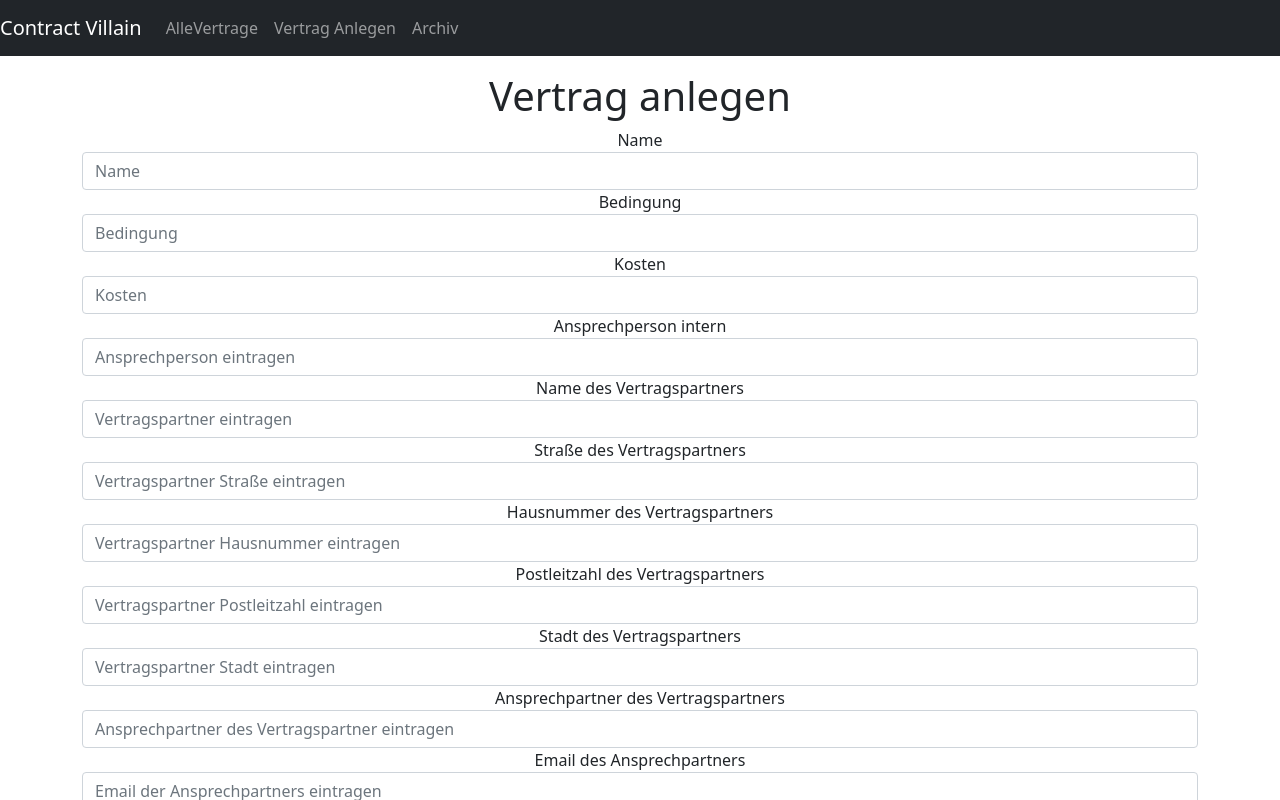
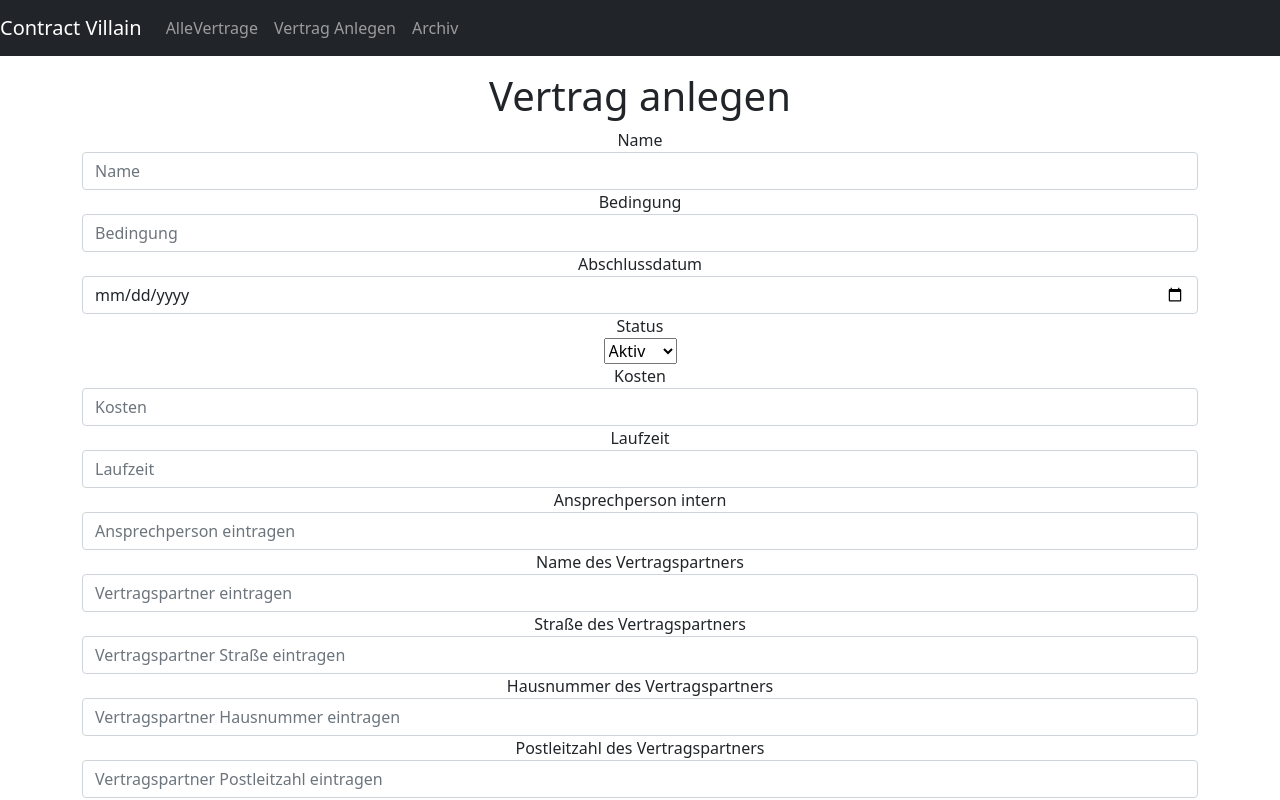
Before and after one commit to Henriette-Wien/Vertragsdatenbank, a React (Create React App) app in the folder src/frontendvertragsdatenbank/: page /add in a window 1280 px wide. Shown: the top 800 px of the page. Built offline with nearby package versions, Linux system fonts and the light colour scheme.

Commit message:
Abschlussdatum und Laufzeit werden nun in die DB geschrieben

```diff
--- a/src/frontendvertragsdatenbank/package.json
+++ b/src/frontendvertragsdatenbank/package.json
@@ -10,6 +10,7 @@
     "bootstrap": "^5.0.2",
     "bootstrap-table": "^1.18.3",
     "cypress": "^7.6.0",
+    "jquery": "^3.6.0",
     "react": "^17.0.2",
     "react-dom": "^17.0.2",
     "react-router-dom": "^5.2.0",
--- a/src/frontendvertragsdatenbank/src/components/AlleVertraege.jsx
+++ b/src/frontendvertragsdatenbank/src/components/AlleVertraege.jsx
@@ -159,6 +159,7 @@ export default class AlleVertraege extends Component {
       const { vertraege } = this.state;
       return <div className='container'>
             <h1>Alle Verträge</h1>
+            <input className="form-control" id="myInput" type="text" placeholder="Search.."/>
             <BootstrapTable striped hover keyField='id' data={ vertraege } columns={ columns } />
         </div>
     }
--- a/src/frontendvertragsdatenbank/src/components/VertragAnlegen.jsx
+++ b/src/frontendvertragsdatenbank/src/components/VertragAnlegen.jsx
@@ -7,7 +7,10 @@ export default class VertragAnlegen extends Component {
         super(props);
         this.onChangeName = this.onChangeName.bind(this);
         this.onChangeKosten = this.onChangeKosten.bind(this);
+        this.onChangeLaufzeit = this.onChangeLaufzeit.bind(this);
         this.onChangeBedingung = this.onChangeBedingung.bind(this);
+        this.onChangeAbschlussdatum = this.onChangeAbschlussdatum.bind(this);
+        this.onChangeStatus = this.onChangeStatus.bind(this);
         this.onChangeAnsprechperson = this.onChangeAnsprechperson.bind(this);
         this.onChangeVertragspartnerName = this.onChangeVertragspartnerName.bind(this);
         this.onChangeVertragspartnerStrasse = this.onChangeVertragspartnerStrasse.bind(this);
@@ -19,6 +22,9 @@ export default class VertragAnlegen extends Component {
         this.onChangeTelefon = this.onChangeTelefon.bind(this);
         this.saveVertrag = this.saveVertrag.bind(this);
         this.newVertrag = this.newVertrag.bind(this);
+        this.newVertragspartner = this.newVertragspartner.bind(this);
+        this.newAnschrift = this.newAnschrift.bind(this);
+        this.newAnsprechpartner = this.newAnsprechpartner.bind(this);
 
         this.state = {
             name: '',
@@ -28,14 +34,8 @@ export default class VertragAnlegen extends Component {
             status: '',
             abschlussdatum: '',
             ansprechperson: "",
-            vertragspartnerName: "",
-            vertragspartnerStrasse: "",
-            vertragspartnerHausnummer: "",
-            vertragspartnerPostleitzahl: "",
-            vertragspartnerStadt: "",
-            ansprechpartner: "",
-            mail: "",
-            telefon: "",
+
+
             submitted: false
 
             /*id: null,
@@ -60,6 +60,24 @@ export default class VertragAnlegen extends Component {
             bedingung: e.target.value
         });
         console.log("bedingung eingetragen");
+    }
+    onChangeStatus(e) {
+        this.setState({
+            status: e.target.value
+        });
+        console.log("Status eingetragen");
+    }
+    onChangeAbschlussdatum(e) {
+        this.setState({
+            abschlussdatum: e.target.value
+        });
+        console.log("Abschlussdatum eingetragen");
+    }
+    onChangeLaufzeit(e) {
+        this.setState({
+            laufzeit: e.target.value
+        });
+        console.log("Laufzeit eingetragen");
     }
 
     onChangeKosten(e) {
@@ -130,16 +148,11 @@ export default class VertragAnlegen extends Component {
         var data = {
             name: this.state.name,
             bedingung: this.state.bedingung,
+            laufzeit: this.state.laufzeit,
+            status: this.state.status,
+            abschlussdatum: this.state.abschlussdatum,
             kosten: this.state.kosten,
             ansprechperson: this.state.ansprechperson,
-            vertragspartnerName: this.state.vertragspartnerName,
-            vertragspartnerStrasse: this.state.vertragspartnerStrasse,
-            vertragspartnerHausnummer: this.state.vertragspartnerHausnummer,
-            vertragspartnerPostleitzahl: this.state.vertragspartnerPostleitzahl,
-            vertragspartnerStadt: this.state.vertragspartnerStadt,
-            ansprechpartner: this.state.ansprechpartner,
-            mail: this.state.mail,
-            telefon: this.state.telefon
         };
 
         VertragService.create(data)
@@ -148,16 +161,12 @@ export default class VertragAnlegen extends Component {
                     id: response.data.id,
                     name: response.data.name,
                     bedingung: response.data.bedingung,
+                    laufzeit: response.data.laufzeit,
+                    status: response.data.status,
+                    abschlussdatum: response.data.abschlussdatum,
                     kosten: response.data.kosten,
                     ansprechperson: response.data.ansprechperson,
-                    vertragspartnerName: response.data.vertragspartnerName,
-                    vertragspartnerStrasse: response.data.vertragspartnerStrasse,
-                    vertragspartnerHausnummer: response.data.vertragspartnerHausnummer,
-                    vertragspartnerPostleitzahl: response.data.vertragspartnerPostleitzahl,
-                    vertragspartnerStadt: response.data.vertragspartnerStadt,
-                    ansprechpartner: response.data.ansprechpartner,
-                    mail: response.data.mail,
-                    telefon: response.data.telefon,
+
 
                     submitted: true
                 });
@@ -187,13 +196,36 @@ export default class VertragAnlegen extends Component {
         });
     }
 
+    newVertragspartner() {
+        this.setState({
+            name: '',
+            submitted: false
+        });
+    }
+    newAnschrift() {
+        this.setState({
+            strasse: '',
+            nr: '',
+            plz: '',
+            stadt: '',
+            submitted: false
+        });
+    }
+    newAnsprechpartner() {
+        this.setState({
+            name: '',
+            mail: '',
+            tel: '',
+            submitted: false
+        });
+    }
     render() {
         return (
             <div className="submit-form">
                 {this.state.submitted ? (
                     <div>
                         <h4>You submitted successfully!</h4>
-                        <button className="btn btn-success" onClick={this.newVertrag}>
+                        <button className="btn btn-success" onClick={this.newAnschrift}>
                             Neuen Vertrag
                         </button>
                     </div>
@@ -227,7 +259,36 @@ export default class VertragAnlegen extends Component {
                                 placeholder="Bedingung"
                             />
                         </div>
-
+                        <div className="form-group">
+                            <label htmlFor="abschlussdatum">Abschlussdatum</label>
+                            <input
+                                type="date"
+                                className="form-control"
+                                id="abschlussdatum"
+                                required
+                                value={this.state.abschlussdatum}
+                                onChange={this.onChangeAbschlussdatum}
+                                name="abschlussdatum"
+                                placeholder="Abschlussdatum"
+                            />
+                        </div>
+                        <div className="form-group">
+                            <label htmlFor="status">Status</label>
+                            <div>
+                            <select>
+                            <option value={this.state.status} onChange={this.onChangeStatus}>Aktiv</option>
+                                <option value="inaktiv">Inaktiv</option>
+                                type="textarea"
+                                className="form-control"
+                                id="status"
+                                required
+                                value={this.state.status}
+                                onChange={this.onChangeStatus}
+                                name="status"
+                                placeholder="Status"
+                            </select>
+                            </div>
+                        </div>
                         <div className="form-group">
                             <label htmlFor="kosten">Kosten</label>
                             <input
@@ -241,6 +302,20 @@ export default class VertragAnlegen extends Component {
                                 placeholder="Kosten"
                             />
                         </div>
+                        <div className="form-group">
+                            <label htmlFor="laufzeit">Laufzeit</label>
+                            <input
+                                type="textarea"
+                                className="form-control"
+                                id="laufzeit"
+                                required
+                                value={this.state.laufzeit}
+                                onChange={this.onChangeLaufzeit}
+                                name="laufzeit"
+                                placeholder="Laufzeit"
+                            />
+                        </div>
+
 
                         <div className="form-group">
                             <label htmlFor="ansprechperson">Ansprechperson intern</label>
@@ -261,7 +336,7 @@ export default class VertragAnlegen extends Component {
                             <input
                                 type="textarea"
                                 className="form-control"
-                                id="vertragspartnerName"
+                                id="vertragspartner.name"
                                 required
                                 value={this.state.vertragspartnerName}
                                 onChange={this.onChangeVertragspartnerName}
```
Also changed, not shown: 1 other file (tests, documents, lock files or other folders).
